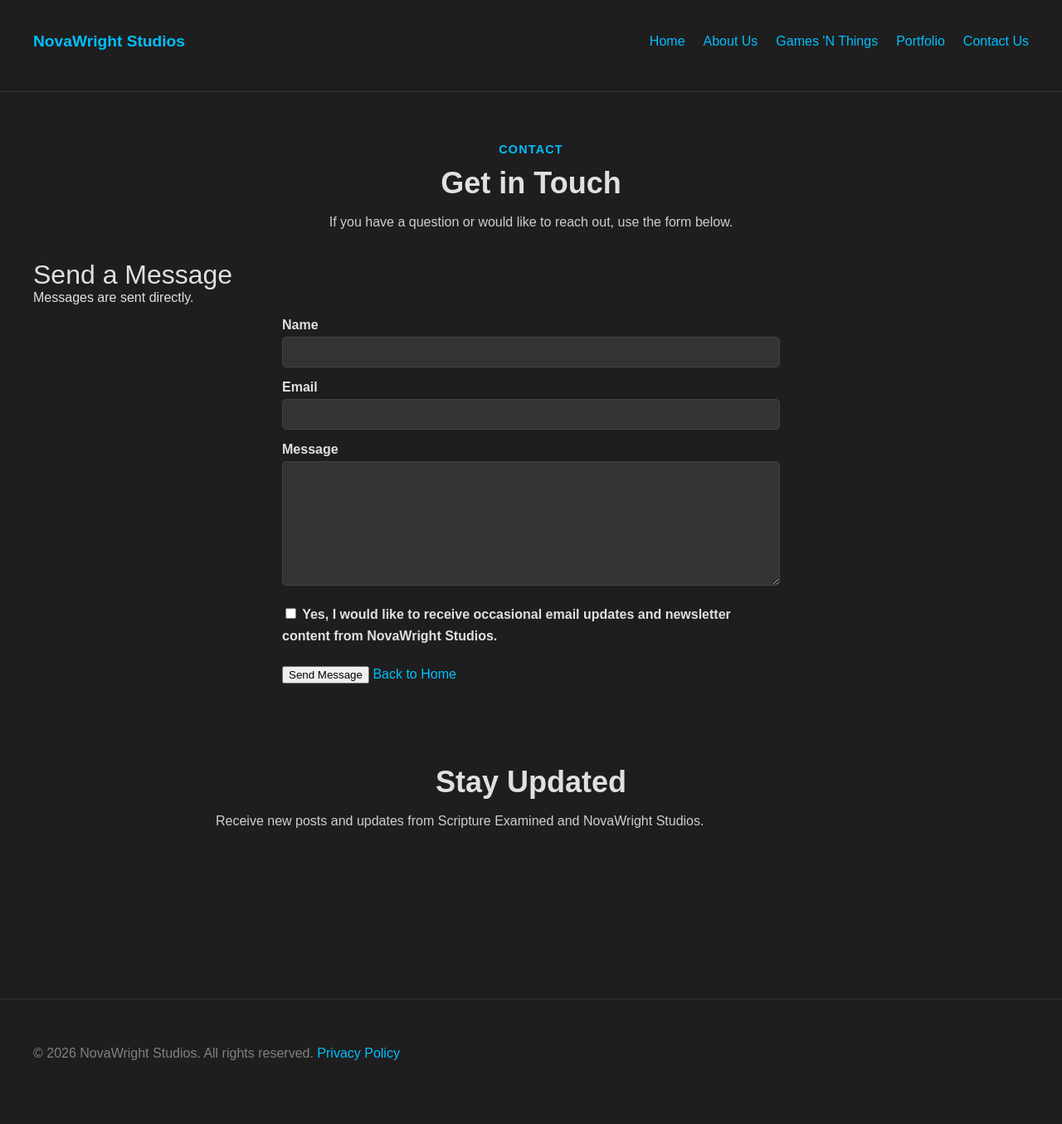
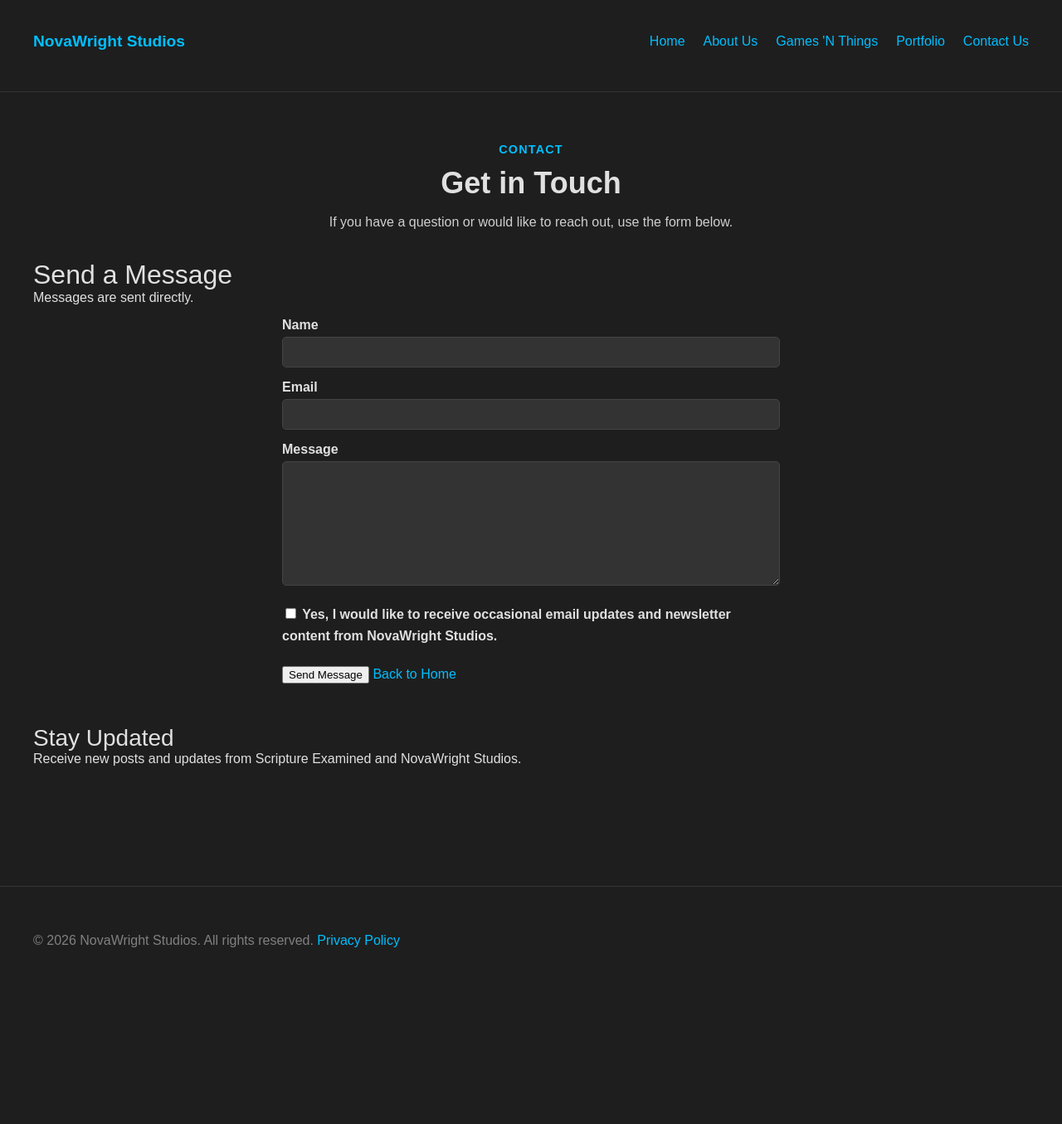
Before and after one commit to ScriptureExamined/NovawrightStudios, a Jekyll site: the page built from contact.html, in a window 1280 px wide. Shown: the whole page at 83% size. Built offline with Jekyll 4.4.1, drawn with Linux system fonts in a browser that asks for light colours; after the commit the page ends 1219 px from its top, so only the background shows below that.

Commit message:
Update contact.html

```diff
--- a/contact.html
+++ b/contact.html
@@ -108,21 +108,25 @@
             <a href="index.html" class="btn btn-outline">Back to Home</a>
           </div>
         </form>
+
+        <div class="newsletter-divider"></div>
+
+        <div class="newsletter-signup-block">
+          <div class="feature-main center-text">
+            <div class="feature-title" style="font-size: 28px">
+              Stay Updated
+            </div>
+            <span class="feature-subtitle" style="display: block">
+              Receive new posts and updates from Scripture Examined and
+              NovaWright Studios.
+            </span>
+          </div>
+
+          <div class="newsletter-form" style="margin-top: 24px">
+            <div class="ml-embedded" data-form="vDCP03"></div>
+          </div>
+        </div>
       </div>
     </div>
-
-    <section class="section">
-      <div class="section-header">
-        <h2 class="section-title">Stay Updated</h2>
-        <p class="section-desc">
-          Receive new posts and updates from Scripture Examined and NovaWright
-          Studios.
-        </p>
-      </div>
-
-      <div class="newsletter-form">
-        <div class="ml-embedded" data-form="vDCP03"></div>
-      </div>
-    </section>
   </div>
 </section>
```
